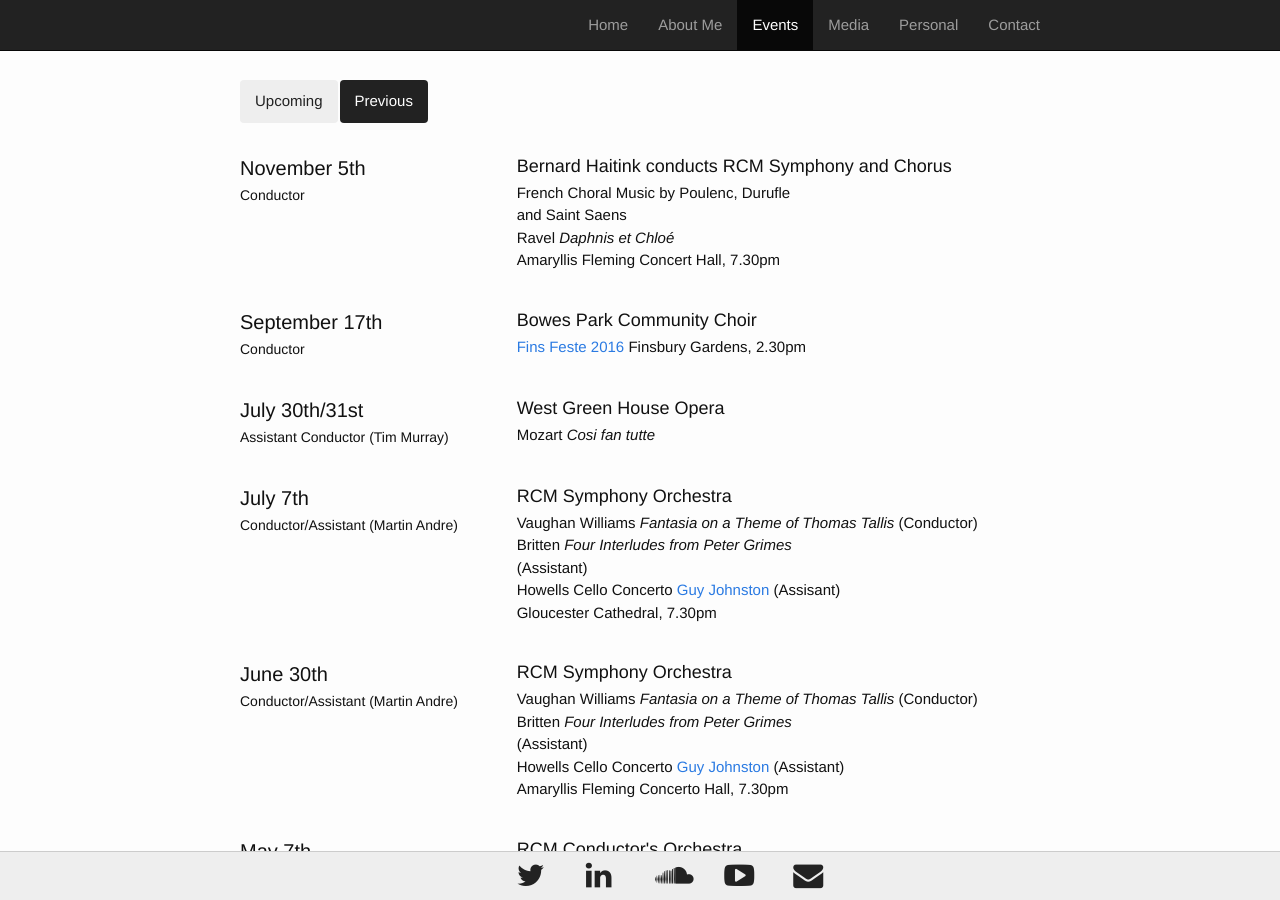
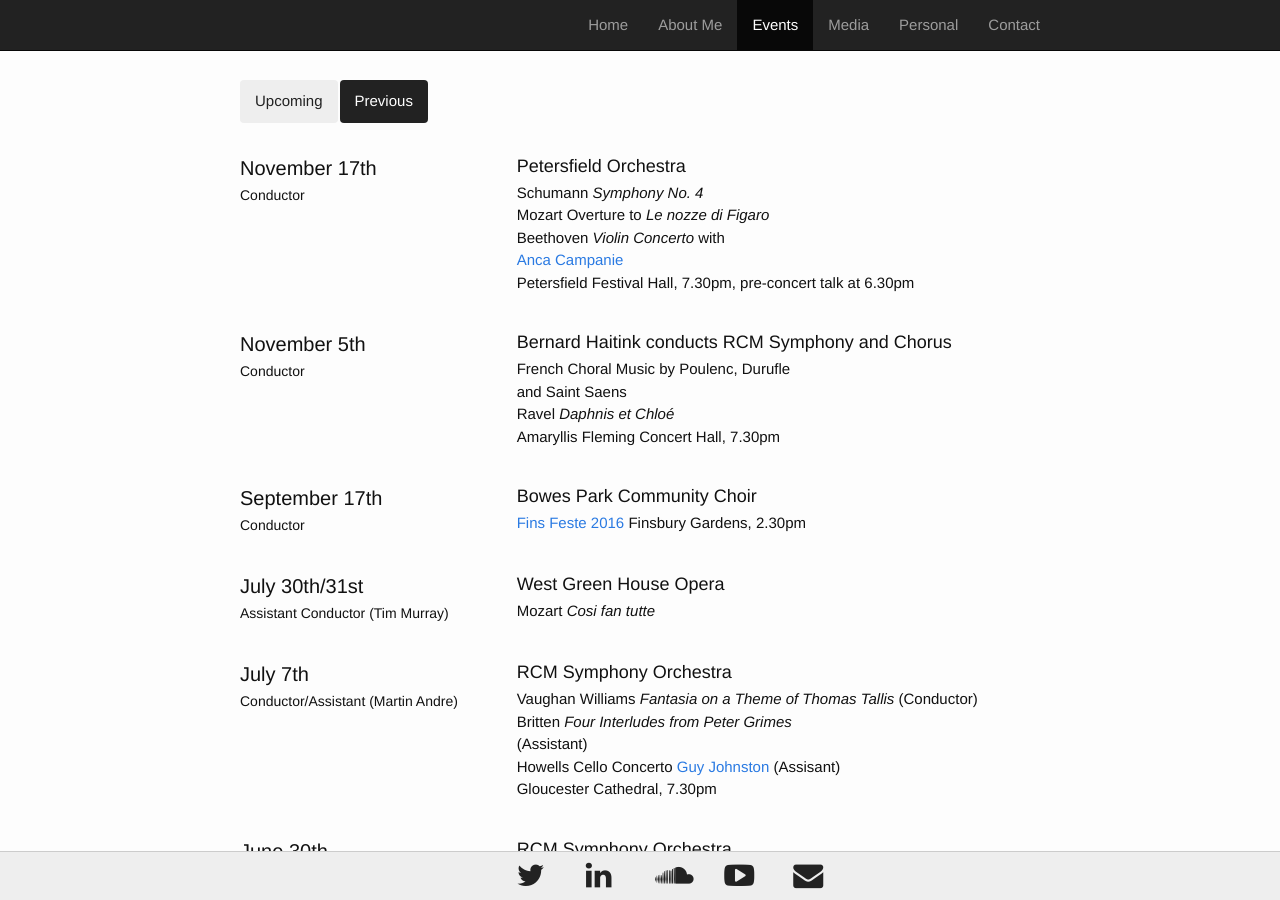
Before and after one commit to musicman10201/musicman10201.github.io, a Jekyll site: the page built from previous_events.html, in a window 1280 px wide and 900 px high. Built offline with Jekyll 4.4.1, drawn with Linux system fonts in a browser that asks for light colours.

Commit message:
Update previousevents.yml

```diff
--- a/_data/previousevents.yml
+++ b/_data/previousevents.yml
@@ -1,3 +1,13 @@
+-
+  date: November 17th
+  title: Conductor
+  description: Petersfield Orchestra
+  subdescription: |
+    Schumann <i>Symphony No. 4</i><br>
+    Mozart Overture to <i>Le nozze di Figaro</i><br>
+    Beethoven <i>Violin Concerto</i> with <br>
+    <a href="http://www.ancacampanie.com/">Anca Campanie</a><br>
+    Petersfield Festival Hall, 7.30pm, pre-concert talk at 6.30pm
 -
   date: November 5th
   title: Conductor
```
